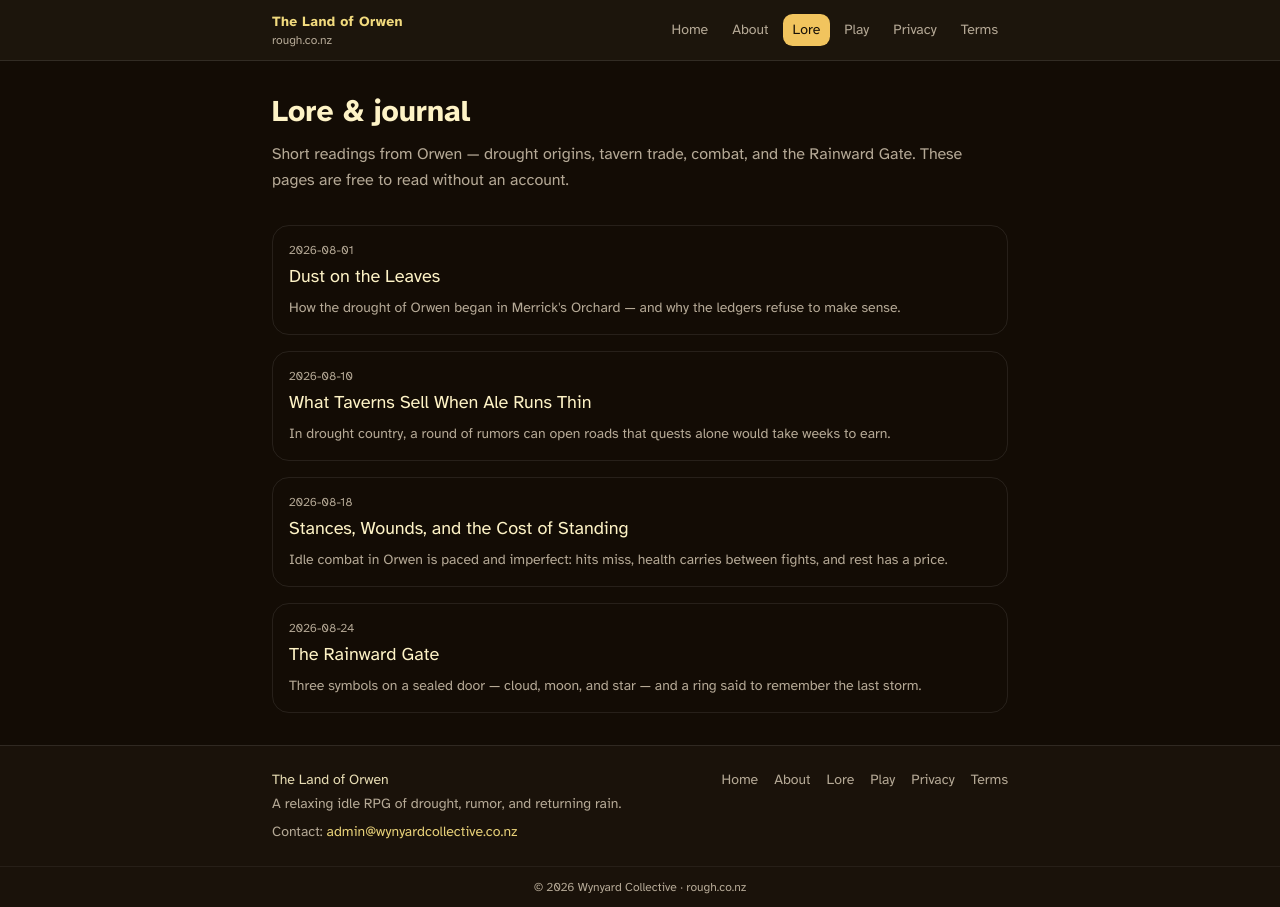
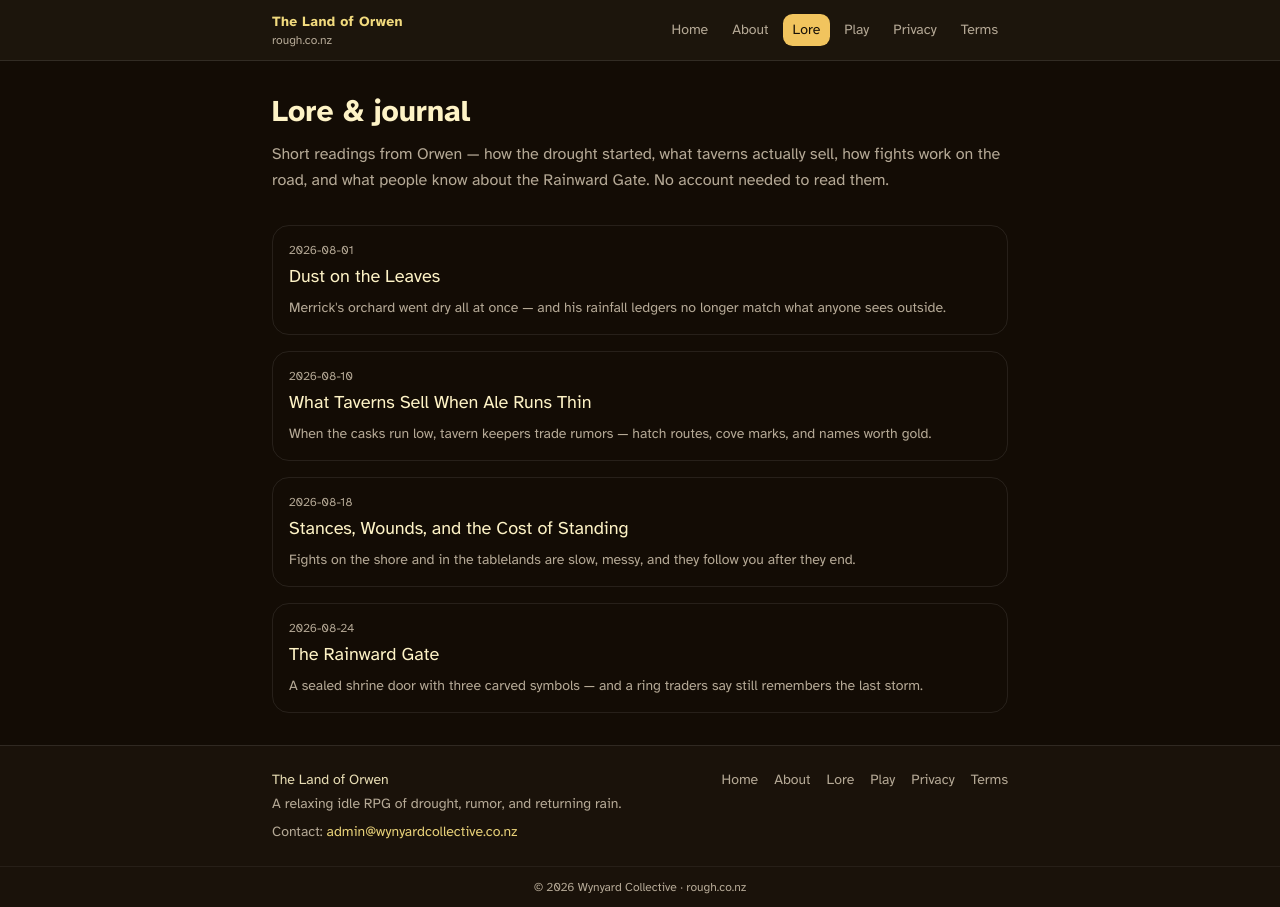
Before and after one commit to wynyardcollective/land-of-orwen, a Next.js app: page /lore in a window 1280 px wide. Built offline with nearby package versions, Linux system fonts and the light colour scheme.

Commit message:
Reword lore articles for a more natural voice
Replace stacked metaphors and symmetrical phrasing in journal
entries and related landing copy with plainer, concrete prose.

Co-authored-by: admin <admin@wynyardcollective.co.nz>

```diff
--- a/src/app/lore/page.tsx
+++ b/src/app/lore/page.tsx
@@ -16,8 +16,9 @@ export default function LoreIndexPage() {
       <header className="space-y-3">
         <h1 className="text-3xl font-semibold text-amber-100">Lore & journal</h1>
         <p className="leading-relaxed text-muted-foreground">
-          Short readings from Orwen — drought origins, tavern trade, combat, and
-          the Rainward Gate. These pages are free to read without an account.
+          Short readings from Orwen — how the drought started, what taverns
+          actually sell, how fights work on the road, and what people know about
+          the Rainward Gate. No account needed to read them.
         </p>
       </header>
       <ul className="mt-8 space-y-4">
--- a/src/app/page.tsx
+++ b/src/app/page.tsx
@@ -90,10 +90,10 @@ export default function HomePage() {
           Why the land is thirsty
         </h2>
         <p className="leading-relaxed text-muted-foreground">
-          Orwen&apos;s drought is sudden and complete. Irrigation ditches hold
-          memory instead of mud. Traders smash gauges for coin. Somewhere behind
-          a sealed shrine, a gate remembers rain — if you can learn the order of
-          its symbols and carry a ring that does the same.
+          Orwen dried up fast. Ditches hold dust instead of mud. Traders break
+          rain gauges and sell the scrap. Word is a sealed shrine still has a
+          gate that might open if you learn the right symbol order and find a
+          ring that matches it.
         </p>
         <p className="leading-relaxed text-muted-foreground">
           The game is original fiction inspired by the pacing of classic idle
--- a/src/content/lore.ts
+++ b/src/content/lore.ts
@@ -12,11 +12,11 @@ export const LORE_ARTICLES: LoreArticle[] = [
     title: "Dust on the Leaves",
     date: "2026-08-01",
     summary:
-      "How the drought of Orwen began in Merrick's Orchard — and why the ledgers refuse to make sense.",
+      "Merrick's orchard went dry all at once — and his rainfall ledgers no longer match what anyone sees outside.",
     body: [
-      "Old Merrick swears the wells did not fail the usual way. In ordinary dry years, the ditches crack first and the apples shrink later. This season they emptied together, as if someone had turned a valve far upstream.",
-      "His ledgers go back sixty years. The rainfall tallies for this summer are not merely low — they are wrong. Days marked wet show dust. Days marked dry show moss that should have died weeks ago. Merrick keeps writing anyway, because naming the absurdity is the only work left that feels honest.",
-      "Travelers who leave the orchard for Tarowen Square carry more than baskets. They carry a question: if the sky forgot Orwen, who asked it to?",
+      "Merrick has kept rainfall tallies for sixty years. In a normal dry year the ditches crack first and the apples shrink later. This summer both happened the same week, like the water was cut off somewhere upstream.",
+      "The numbers in his ledger are worse than wrong. He has days marked wet when the ground was dust. Days marked dry when moss was still green on the north wall. He keeps writing anyway because stopping would mean admitting he has no idea what is happening.",
+      "People leaving for Tarowen Square do not just carry fruit. They carry Merrick's question: if the rain stopped, who told it to?",
     ],
   },
   {
@@ -24,11 +24,11 @@ export const LORE_ARTICLES: LoreArticle[] = [
     title: "What Taverns Sell When Ale Runs Thin",
     date: "2026-08-10",
     summary:
-      "In drought country, a round of rumors can open roads that quests alone would take weeks to earn.",
+      "When the casks run low, tavern keepers trade rumors — hatch routes, cove marks, and names worth gold.",
     body: [
-      "The Dry Kettle in Tarowen still pours something that passes for ale. Senna's real inventory is quieter: hatch locations under the square, mill routes that bypass orchard errands, and the names of people who smash rain gauges for coin.",
-      "Further inland, the Wheelhouse Tap chalks debt and sightings on the same board. The Salt Gull trades brine tea for cove coordinates. Ash Canteen logs heat vents that sink instead of rise.",
-      "A lead is never free. Gold leaves the purse before wisdom arrives — and sometimes the room goes quiet for nothing. That is the wager of Orwen's taverns.",
+      "The Dry Kettle in Tarowen still pours something that counts as ale. Senna makes more from what she hears: hatch locations under the square, mill roads that skip orchard errands, and the names of men who smash rain gauges for coin.",
+      "Inland, the Wheelhouse Tap keeps debt and sightings on one chalk board. The Salt Gull trades brine tea for cove coordinates. Ash Canteen logs heat vents that sink instead of rise — nobody agrees why.",
+      "A lead costs gold before you know if it is worth anything. Sometimes the room goes quiet and you pay for silence. That is still the best deal in Orwen most nights.",
     ],
   },
   {
@@ -36,11 +36,11 @@ export const LORE_ARTICLES: LoreArticle[] = [
     title: "Stances, Wounds, and the Cost of Standing",
     date: "2026-08-18",
     summary:
-      "Idle combat in Orwen is paced and imperfect: hits miss, health carries between fights, and rest has a price.",
+      "Fights on the shore and in the tablelands are slow, messy, and they follow you after they end.",
     body: [
-      "Threats on the shore, canyon, and tablelands do not wait politely. A traveler who engages chooses a stance — Strike, Skirmish, or Hex — and hopes it matches what the enemy fears.",
-      "Blows land softly compared to old war stories. Armor matters. Dexterity steadies the eye. A miss writes itself into the log as zero damage and another breath spent.",
-      "When the fight ends, health does not reset like a dream. Field bandages and tavern rests restore what combat took. Defeat leaves the wounded at empty strength until someone pays for recovery — or eats the last dried apple in the pack.",
+      "Enemies on the coast and in the canyon do not wait for you to be ready. You pick a stance — Strike, Skirmish, or Hex — and hope it matches what that thing is weak to.",
+      "Damage is lower than the old war stories suggest. Armor helps. Dexterity keeps your aim steady. When you miss, the log shows zero and you still lose a beat in the round.",
+      "Health does not snap back when the fight ends. Bandages and tavern beds fix some of it. If you lose badly you stay wounded until you pay for care — or eat the last dried apple in your pack.",
     ],
   },
   {
@@ -48,11 +48,11 @@ export const LORE_ARTICLES: LoreArticle[] = [
     title: "The Rainward Gate",
     date: "2026-08-24",
     summary:
-      "Three symbols on a sealed door — cloud, moon, and star — and a ring said to remember the last storm.",
+      "A sealed shrine door with three carved symbols — and a ring traders say still remembers the last storm.",
     body: [
-      "The Sealed Shrine sits where rumor finally hardens into stone. Its door does not open for force. Scholars argue about the order of the marks; beachcombers swear the carvings lie.",
-      "Craft tables along the road hold the same puzzle in quieter form: arrange the symbols until the gate listens. Guess poorly and the shrine keeps its silence. Guess well and the basin beyond mirrors a sky that begins to gather.",
-      "Orwen's drought is not ended by one door. But naming rain — and carrying a ring that remembers it — is the first mercy the land has accepted in a long season.",
+      "The Sealed Shrine sits where road rumor finally turns into stone. The door does not open for force. Scholars fight over the symbol order. Beachcombers say the carvings were changed after the drought started.",
+      "Craft tables along the road run the same puzzle in smaller form: line up cloud, moon, and star until something clicks. Wrong guesses cost you time. A correct one opens the basin beyond, where the air feels like rain might actually come back.",
+      "One door will not end the drought. But people who solve the shrine and carry the ring say the land responds — a little — for the first time in months.",
     ],
   },
 ];
```
